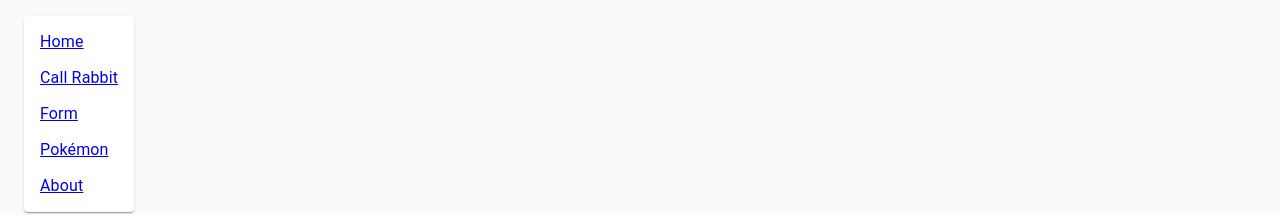
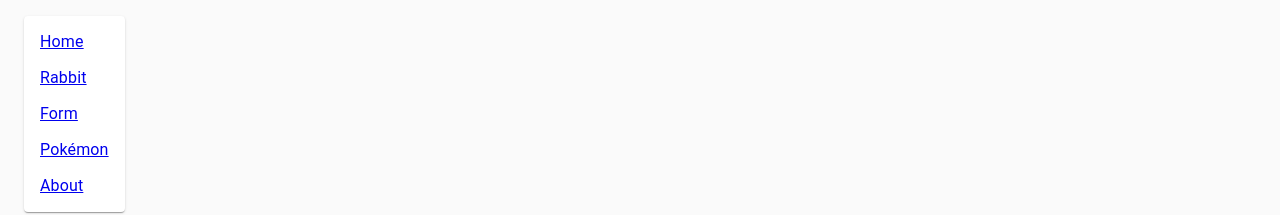
Before and after one commit to cesaralcancio/react.rabbit-tester, a React (Create React App) app: page /call-rabbit-form in a window 1280 px wide. Shown: the top 215 px of the page. Built offline with nearby package versions, Linux system fonts and the light colour scheme; the HTML template or start-up script is replaced by a standard one.

Commit message:
Changing Home to Rabbit Forrm

```diff
--- a/src/App.js
+++ b/src/App.js
@@ -33,7 +33,7 @@ function App() {
           <Paper className={classes.paper}>
             <MenuList>
               <MenuItem><Link to="/">Home</Link></MenuItem>
-              <MenuItem><Link to="/call-rabbit-forrm">Call Rabbit</Link></MenuItem>
+              <MenuItem><Link to="/call-rabbit-form">Rabbit</Link></MenuItem>
               <MenuItem><Link to="/form">Form</Link></MenuItem>
               <MenuItem><Link to="/pokemon">Pokémon</Link></MenuItem>
               <MenuItem><Link to="/about">About</Link></MenuItem>
--- a/src/components/CallRabbitForm_v1.js
+++ b/src/components/CallRabbitForm_v1.js
@@ -44,7 +44,7 @@ const useStyles = makeStyles((theme) => ({
     },
   }));
 
-function Home() {
+function CallRabbitForm_v1() {
 
     const classes = useStyles();
     const [environment, setEnv] = React.useState('');
@@ -136,4 +136,4 @@ function Home() {
     );
 }
 
-export default Home;
+export default CallRabbitForm_v1;
```
